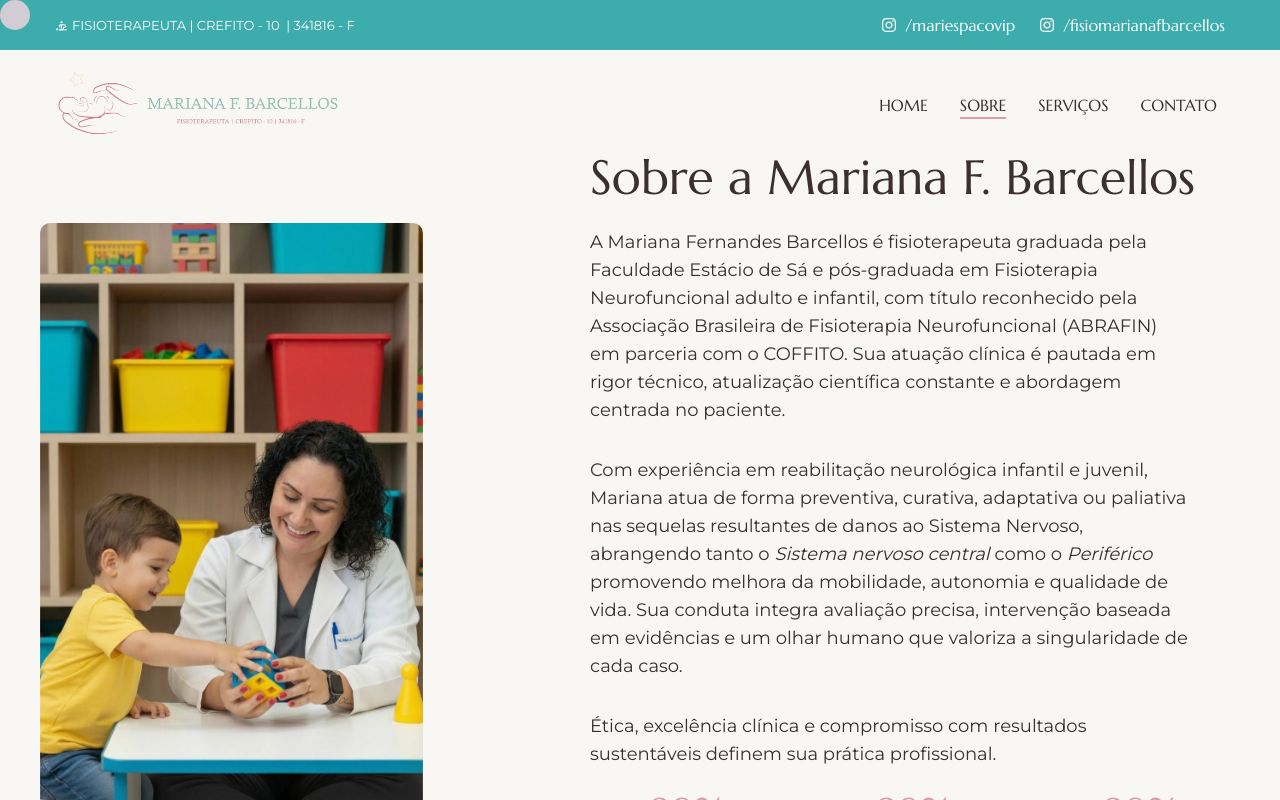
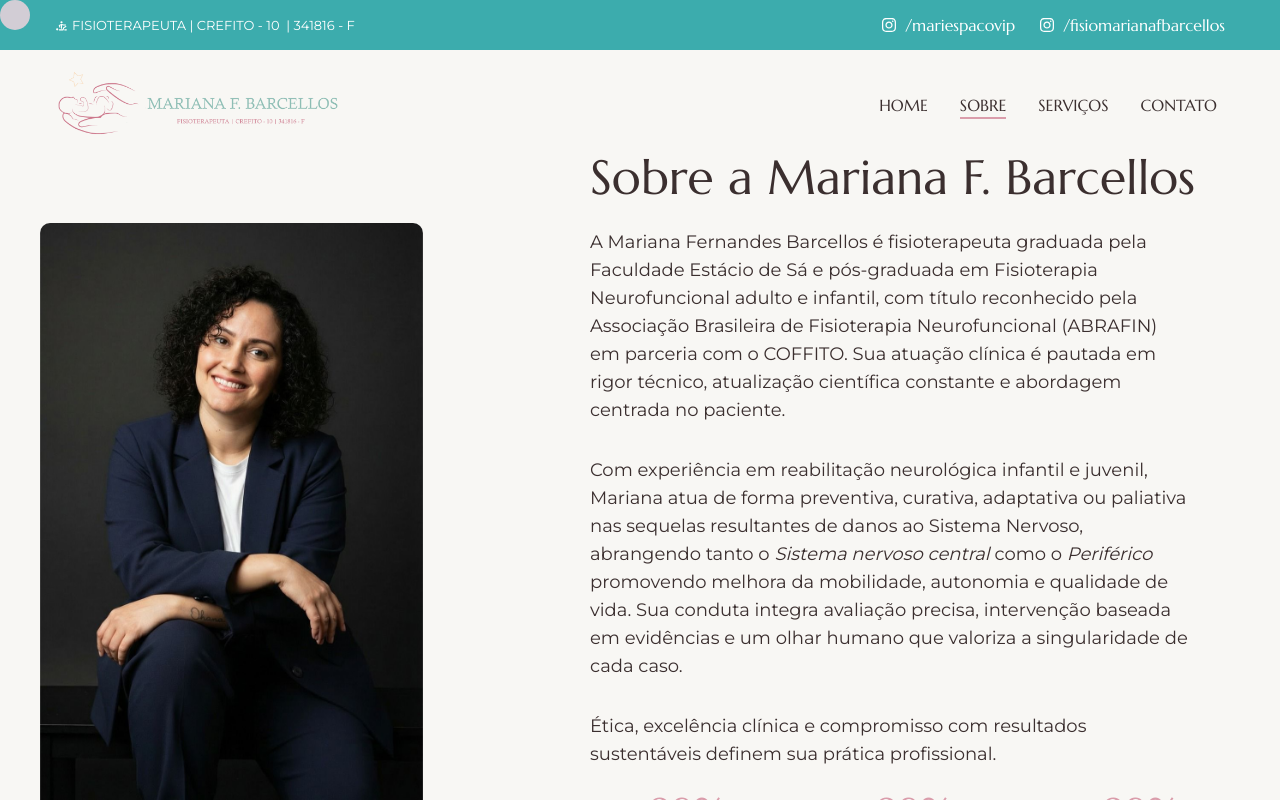
Before and after one commit to juniorpinhodev/mariana_barcellos, a Next.js app: page /sobre in a window 1280 px wide. Shown: the top 800 px of the page. Built offline with nearby package versions, Linux system fonts and the light colour scheme.

Commit message:
feat: 🎸 Altera foto perfil sobre

```diff
--- a/app/sobre/SobreClient.jsx
+++ b/app/sobre/SobreClient.jsx
@@ -30,7 +30,7 @@ const SobreClient = () => {
           className="relative w-[240px] h-[400px] xl:w-[383px] xl:h-[650px] mb-4 xl:mb-8 flex-shrink-0 overflow-hidden rounded-[10px]"
           >
             <Image
-              src="/assets/sobre/Fisioterapia_Pediatrica.jpeg"
+              src="/assets/sobre/Mariana_f_barcellos.jpeg"
               width={756}
               height={1344}
               quality={100}
```
Also changed, not shown: public/assets/sobre/Fisioterapia_Pediatrica.jpeg (deleted), public/assets/sobre/Mariana_f_barcellos.jpeg (added).
